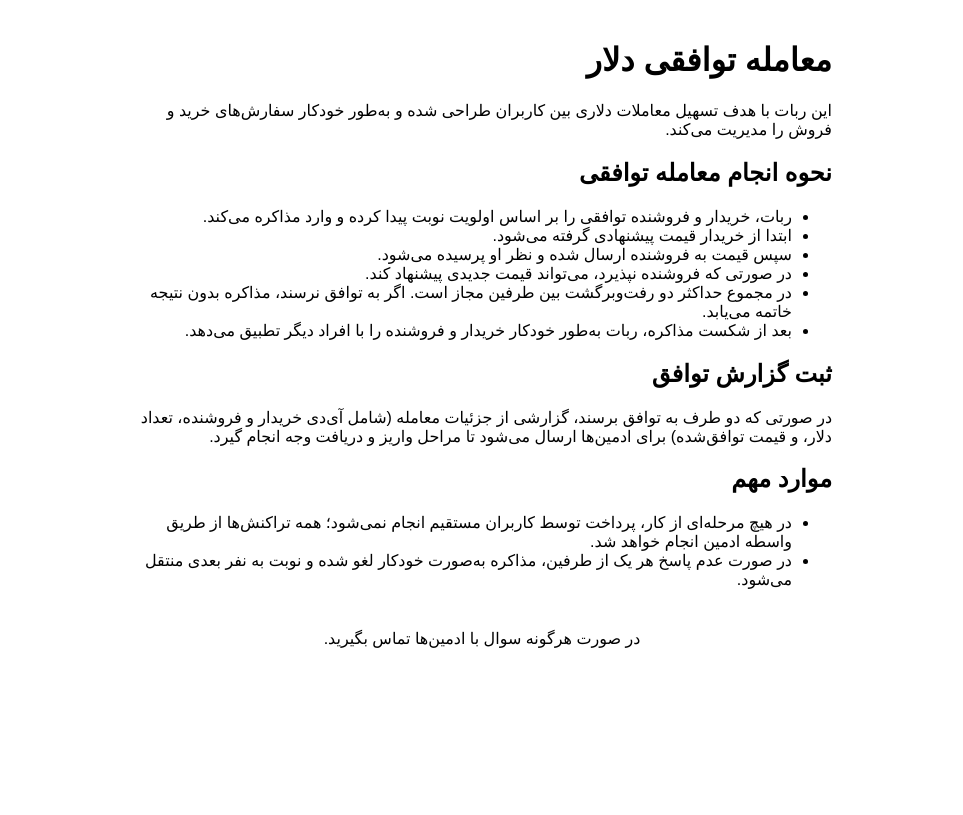
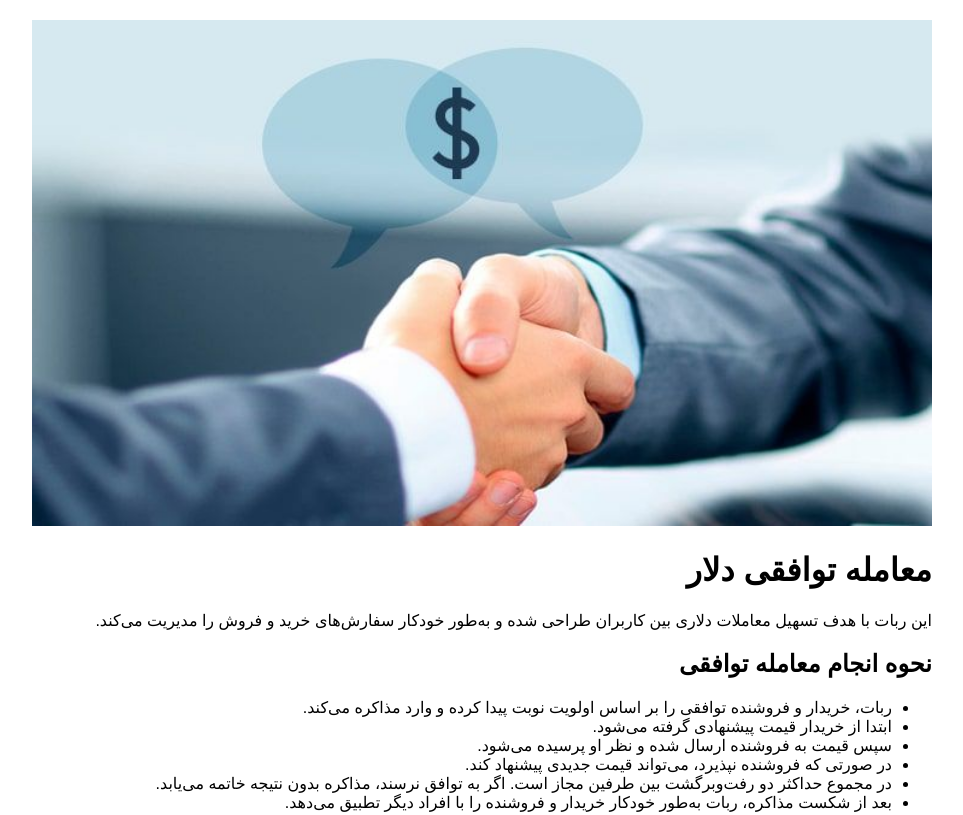
Before and after one commit to ForterL/tavafoghi-info, a plain HTML site: page tavafogh.html in a window 1280 px wide. Shown: the top 815 px of the page, without its empty margins (158-1121 px from the left). Drawn offline with Linux system fonts and the light colour scheme.

Commit message:
Update tavafogh.html

```diff
--- a/tavafogh.html
+++ b/tavafogh.html
@@ -2,10 +2,23 @@
 <html lang="fa">
 <head>
   <meta charset="UTF-8">
-  <title>معامله توافقی دلار</title>
+  <title>معامله توافقیپ دلار</title>
   <meta name="viewport" content="width=device-width, initial-scale=1">
+
+  <!-- Open Graph برای پیش‌نمایش تلگرام -->
+  <meta property="og:title" content="معامله توافقی دلار">
+  <meta property="og:description" content="نحوه انجام سفارش‌های توافقی دلار، مراحل مذاکره و گزارش برای ادمین‌ها">
+  <meta property="og:image" content="https://forterl.github.io/tavafoghi-info/logo.png">
+  <meta property="og:url" content="https://forterl.github.io/tavafoghi-info/">
+
+  <!-- Favicon (آیکون مرورگر) -->
+  <link rel="icon" type="image/png" href="logo.png">
 </head>
-<body style="font-family: sans-serif; direction: rtl; padding: 20px; max-width: 700px; margin: auto;">
+<body style="font-family: sans-serif; direction: rtl; padding: 20px; max-width: 900px; margin: auto;">
+  <div style="text-align: center; margin-bottom: 20px;">
+    <img src="logo.png" alt="لوگو معامله توافقی دلار" style="width: 100%; max-width: 1000px;">
+  </div>
+
   <h1>معامله توافقی دلار</h1>
 
   <p>
```
